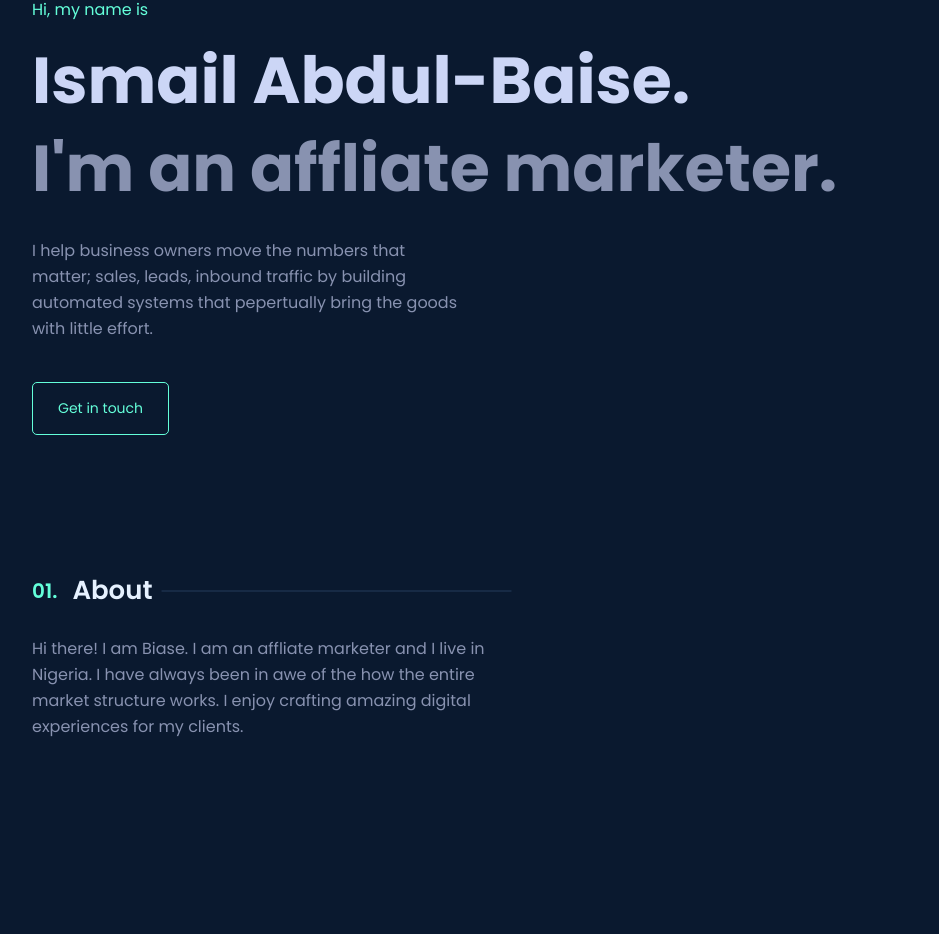
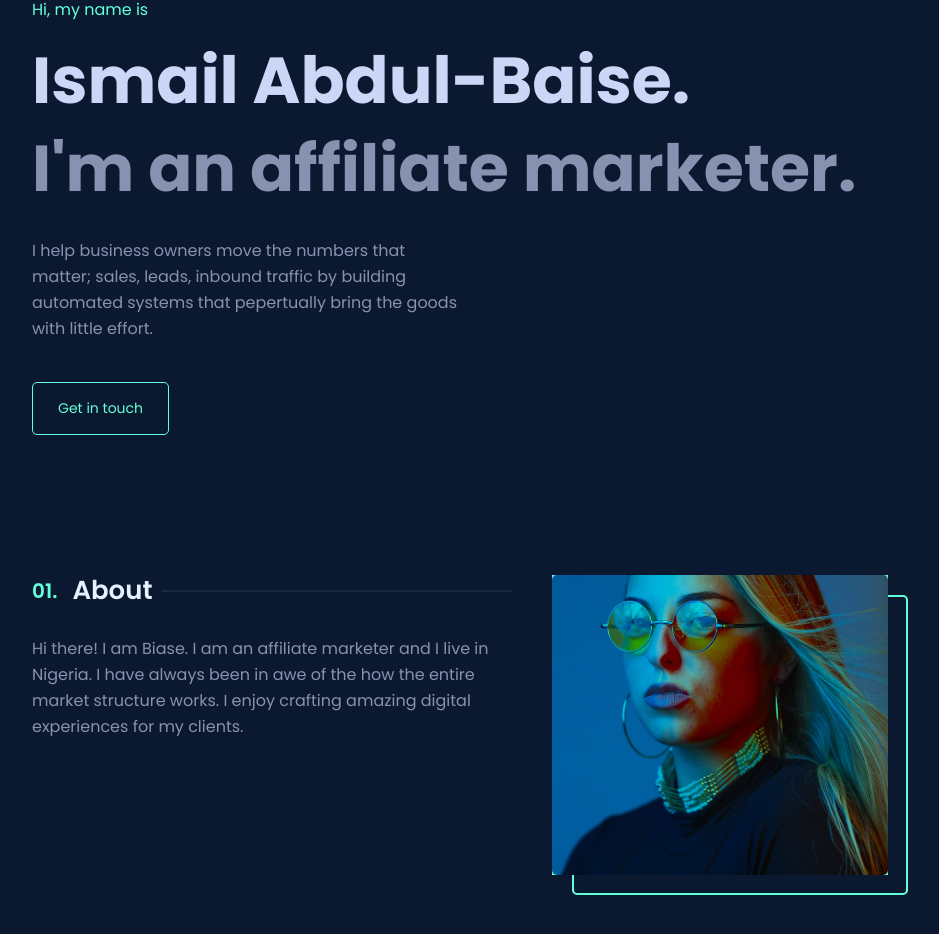
Before and after one commit to Adebesin-Cell/baise-portfolio, a React (Create React App) app: page / in a window 1280 px wide. Shown: the part 112-1046 px from the top of the page, without its empty margins (128-1067 px from the left). Before the commit the page ends 992 px from the top, so only its background shows below. Built offline with nearby package versions, Linux system fonts and the light colour scheme.

Commit message:
updating UI

```diff
--- a/src/components/about/About.js
+++ b/src/components/about/About.js
@@ -1,4 +1,5 @@
 import styles from "./About.module.scss";
+import avatar from "../../assets/images/avatar.jpg";
 
 const About = function () {
   return (
@@ -11,13 +12,17 @@ const About = function () {
             <hr className={styles.about__line} />
           </h3>
           <p className={styles.about__paragraph}>
-            Hi there! I am Biase. I am an affliate marketer and I live in
+            Hi there! I am Biase. I am an affiliate marketer and I live in
             Nigeria. I have always been in awe of the how the entire market
             structure works. I enjoy crafting amazing digital experiences for my
             clients.
           </p>
         </div>
-        <div className={styles.about__right}>&nbsp;</div>
+        <div className={styles.about__right}>
+          <div className={styles["about__image--box"]}>
+            <img src={avatar} alt='avatar' className={styles.about__image} />
+          </div>
+        </div>
       </div>
     </section>
   );
--- a/src/components/about/About.module.scss
+++ b/src/components/about/About.module.scss
@@ -61,12 +61,13 @@
         border-radius: 5px;
 
         &--box {
-            width: 260px;
+            width: 70%;
             height: 300px;
             background: var(--green);
             position: relative;
+            z-index: 1;
 
-            &::after {
+            &::before {
                 position: absolute;
                 bottom: -20px;
                 right: -20px;
@@ -74,6 +75,21 @@
                 width: 100%;
                 height: 100%;
                 border-radius: 5px;
+                border: 2px solid var(--green);
+                z-index: -1;
+            }
+
+            &::after {
+                content: "";
+                width: 100%;
+                height: 100%;
+                position: absolute;
+                top: 0px;
+                left: 0px;
+                z-index: 1;
+                background-color: var(--green);
+                mix-blend-mode: multiply;
+                border-radius: 5px;
             }
         }
     }
--- a/src/components/intro/Intro.js
+++ b/src/components/intro/Intro.js
@@ -5,7 +5,7 @@ const Intro = function () {
     <section className={styles.intro}>
       <h3 className={styles.intro__sub}>Hi, my name is</h3>
       <h1 className={styles.intro__heading}>Ismail Abdul-Baise.</h1>
-      <p className={styles.intro__paragraph}>I'm an affliate marketer.</p>
+      <p className={styles.intro__paragraph}>I'm an affiliate marketer.</p>
       <p className={styles.intro__text}>
         I help business owners move the numbers that matter; sales, leads,
         inbound traffic by building automated systems that pepertually bring the
```
